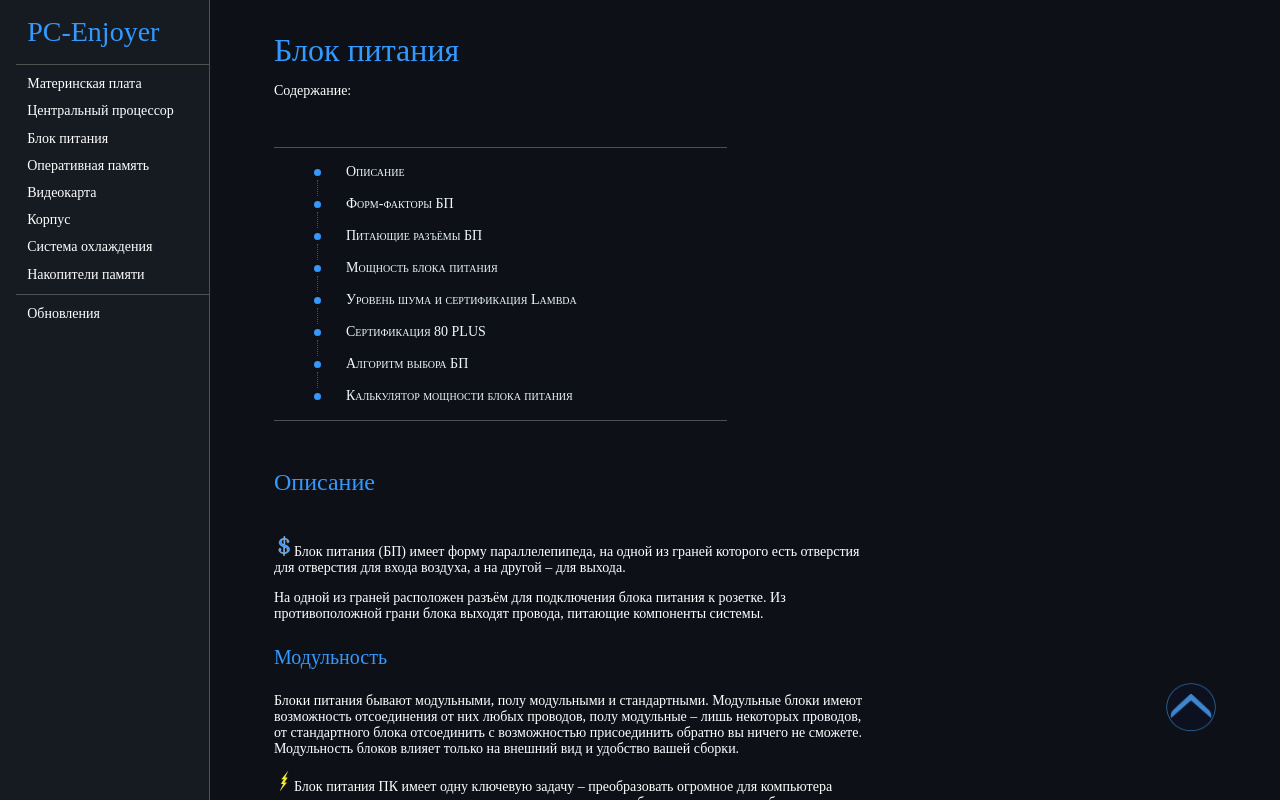
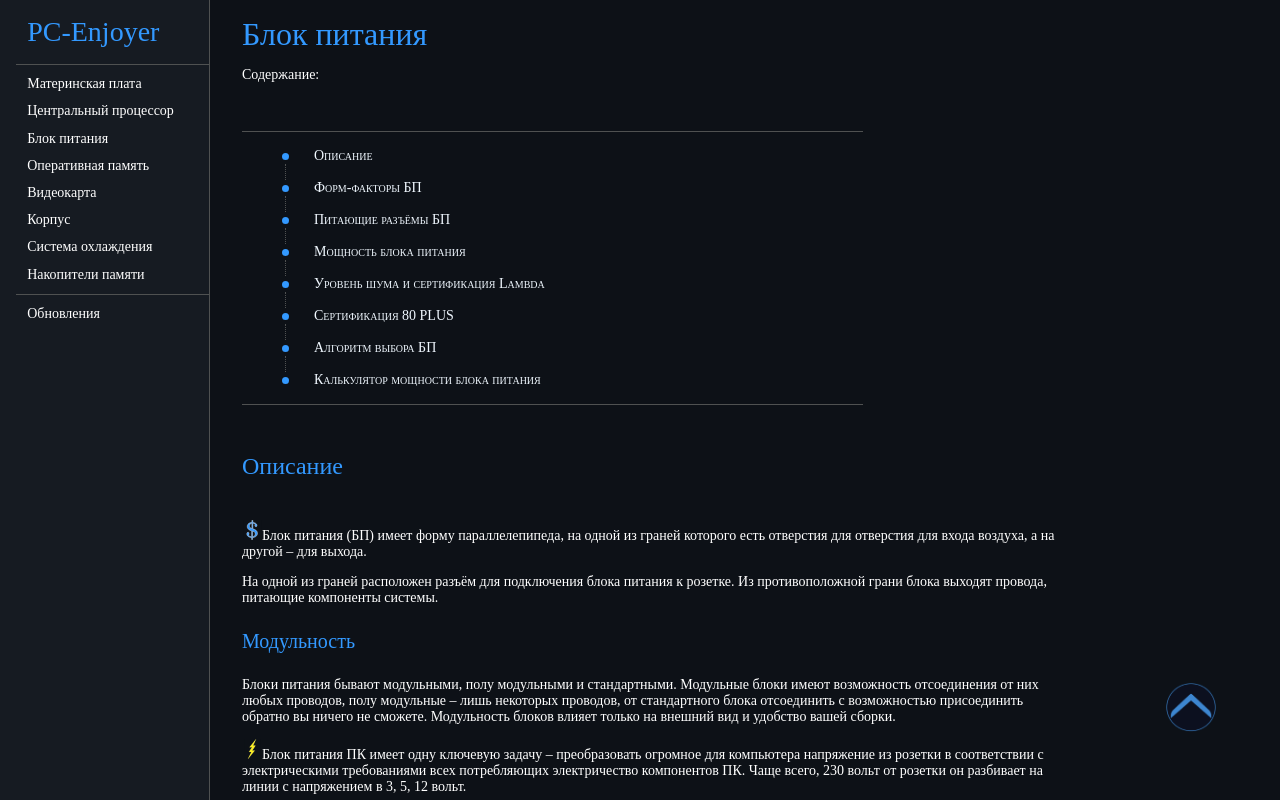
Before and after one commit to turbopypip/pc-enjoyer2.0, a React (Create React App) app: page / in a window 1280 px wide. Both pictures are taken after a click on the element "Блок питания". Shown: the top 800 px of the page. Built offline with nearby package versions, Linux system fonts and the light colour scheme; a web font is replaced by a local one.

Commit message:
Checked PowerUnit text

```diff
--- a/src/Pages/PowerUnit/index.tsx
+++ b/src/Pages/PowerUnit/index.tsx
@@ -11,7 +11,7 @@ import PowerUnitPowerCalculator from "./PowerUnitPowerCalculator";
 
 const PowerUnit = () => {
   return (
-    <div className="PageContainer">
+    <div>
       <h1 className="sloganAndAccesoireName">Блок питания</h1>
 
       <ContentAnchorsList />
```
